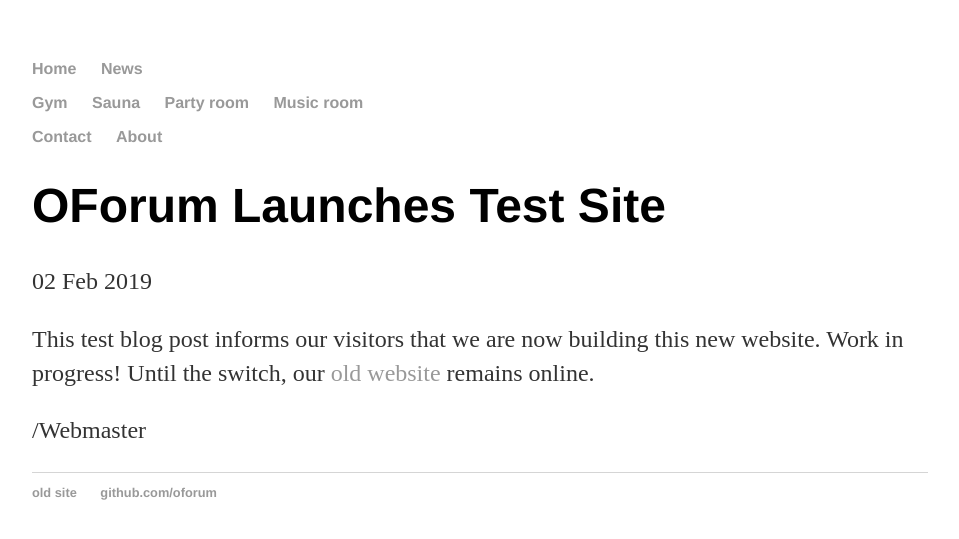
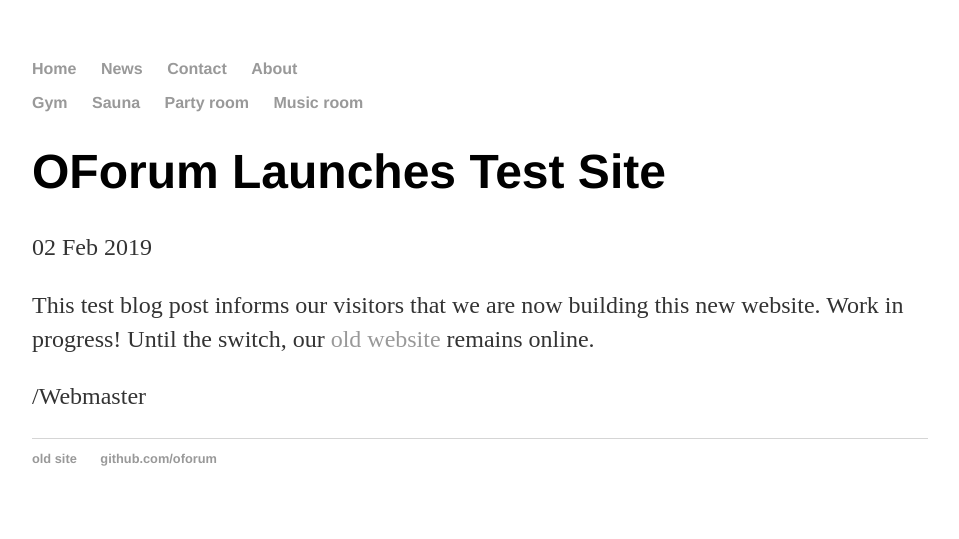
Before and after one commit to oforum/oforum.github.io, a Jekyll site: the page built from _posts/2019-02-02-launching-alpha-website.md, in a window 1280 px wide. Shown: the top 539 px of the page, without its empty margins (160-1119 px from the left). Built offline with Jekyll 4.4.1, drawn with Linux system fonts in a browser that asks for light colours.

Commit message:
navbar to two separate rows

```diff
--- a/_layouts/default.html
+++ b/_layouts/default.html
@@ -7,19 +7,17 @@
 		</head>
 		<body>
 			<nav>
-				<ul class="topnav-left">
+				<ul class="topnav-first-row">
 					<li><a href="/">Home</a></li>
 					<li><a href="/news/">News</a></li>
+					<li><a href="/contact">Contact</a></li>
+					<li><a href="/about">About</a></li>
 				</ul>
-				<ul class="topnav-center">
+				<ul class="topnav-second-row">
 					<li><a href="/gym">Gym</a></li>
 					<li><a href="/sauna">Sauna</a></li>
 					<li><a href="/partyroom">Party room</a></li>
 					<li><a href="/musicroom">Music room</a></li>
-				</ul>
-				<ul class="topnav-right">
-					<li><a href="/contact">Contact</a></li>
-					<li><a href="/about">About</a></li>
 				</ul>
 			</nav>
 			<div class="container">
```
